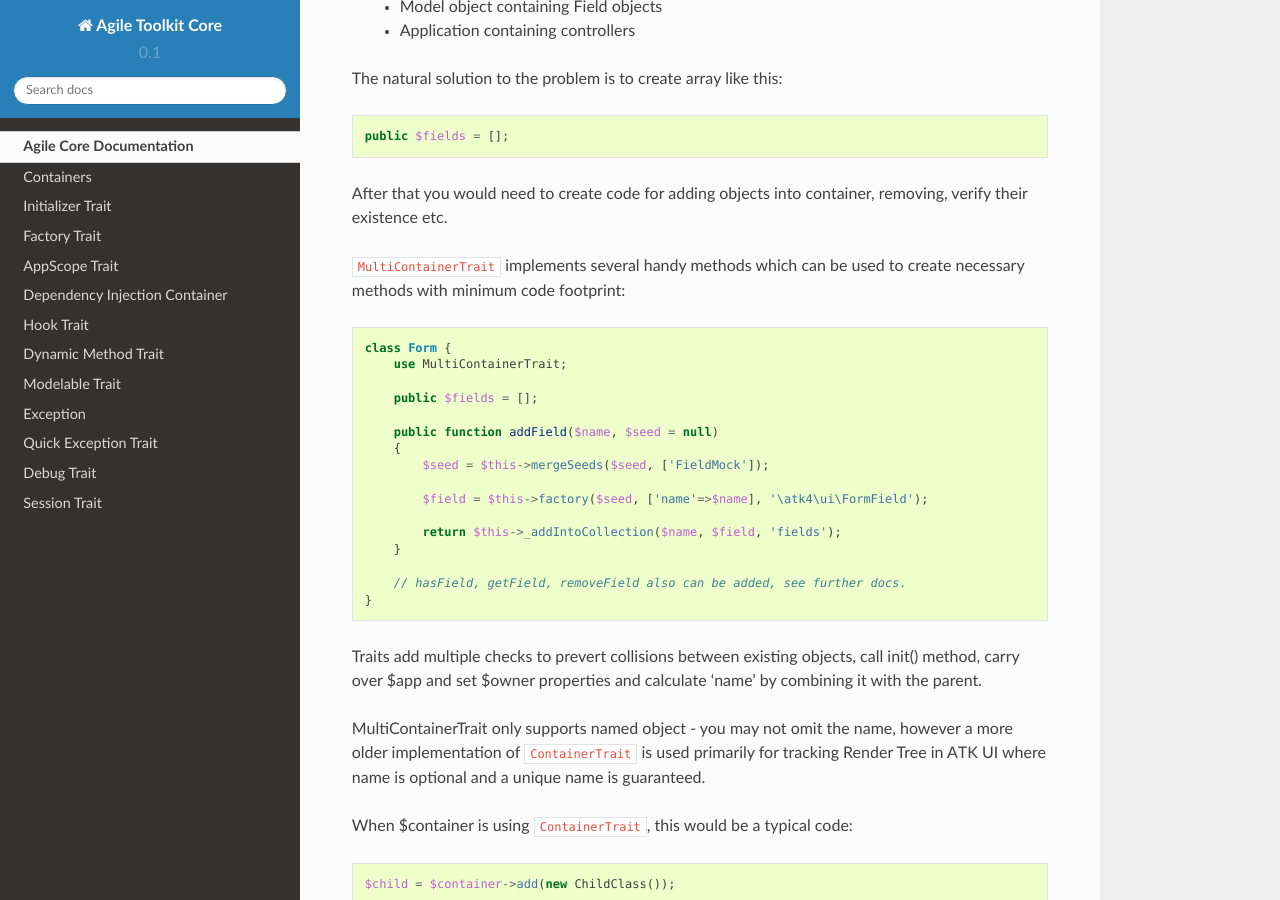
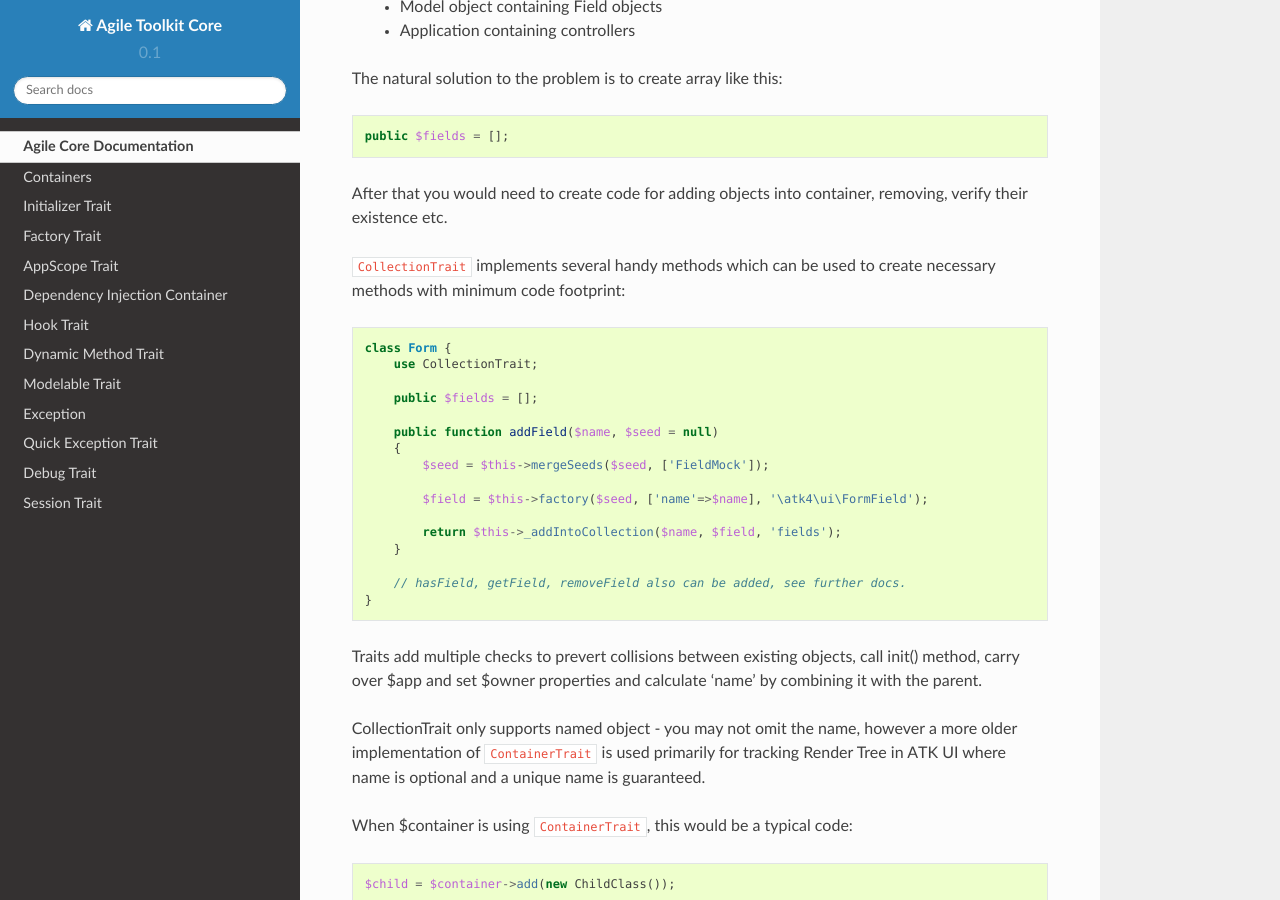
Before and after one commit to atk4/core, a Sphinx documentation site: the page built from docs/index.rst, in a window 1280 px wide and 900 px high, scrolled down 571 px. Built offline with Sphinx 7.4.7 and the Read the Docs theme 2.0.0, drawn with Linux system fonts in a browser that asks for light colours; cross-references to code outside the pages are shown as plain code; some of the changed text lies outside the part shown.

Commit message:
updated docs

```diff
--- a/docs/index.rst
+++ b/docs/index.rst
@@ -36,11 +36,11 @@ The natural solution to the problem is to create array like this::
 After that you would need to create code for adding objects into container, removing,
 verify their existence etc.
 
-:php:trait:`MultiContainerTrait` implements several handy methods which can be used
+:php:trait:`CollectionTrait` implements several handy methods which can be used
 to create necessary methods with minimum code footprint::
 
    class Form {
-       use MultiContainerTrait;
+       use CollectionTrait;
 
        public $fields = [];
 
@@ -60,7 +60,7 @@ Traits add multiple checks to prevert collisions between existing objects, call
 init() method, carry over $app and set $owner properties and calculate 'name'
 by combining it with the parent.
 
-MultiContainerTrait only supports named object - you may not omit the name, however
+CollectionTrait only supports named object - you may not omit the name, however
 a more older implementation of :php:trait:`ContainerTrait` is used primarily
 for tracking Render Tree in ATK UI where name is optional and a unique name
 is guaranteed.
```
Also changed, not shown: docs/container.rst (+4 -4 lines).
